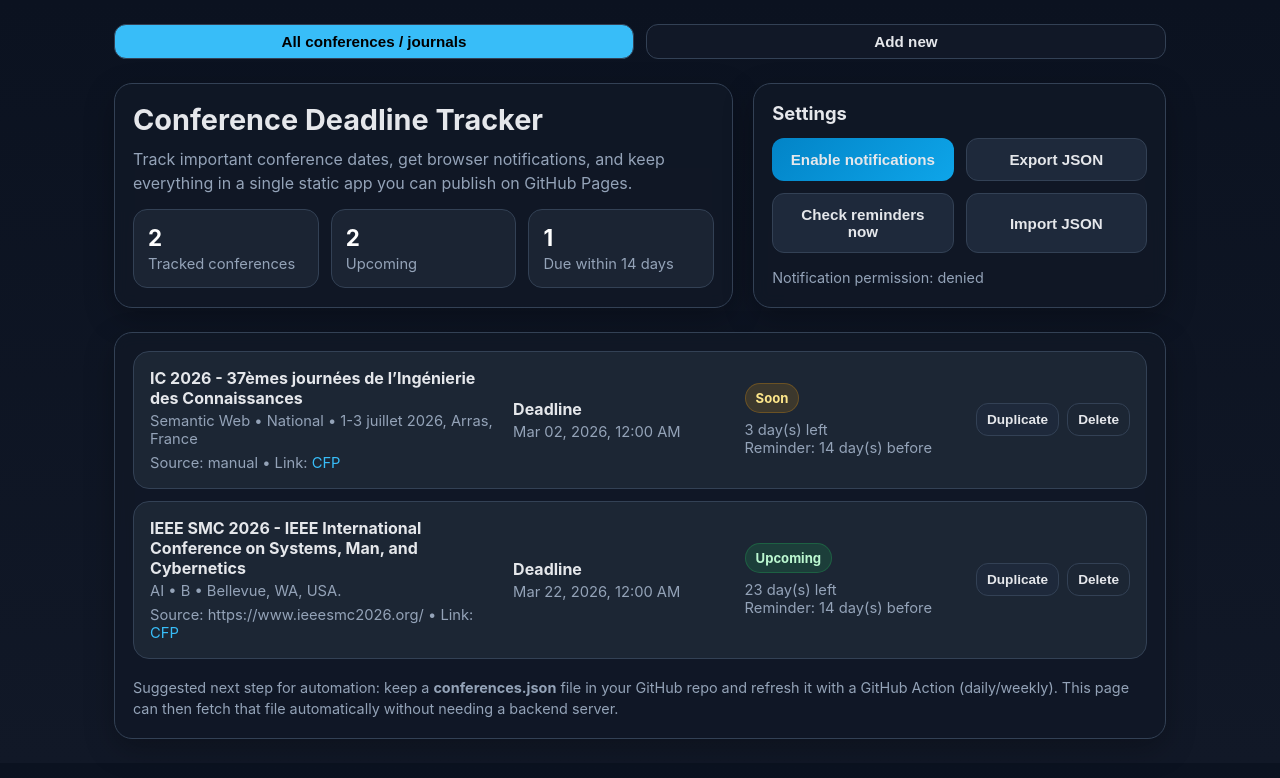
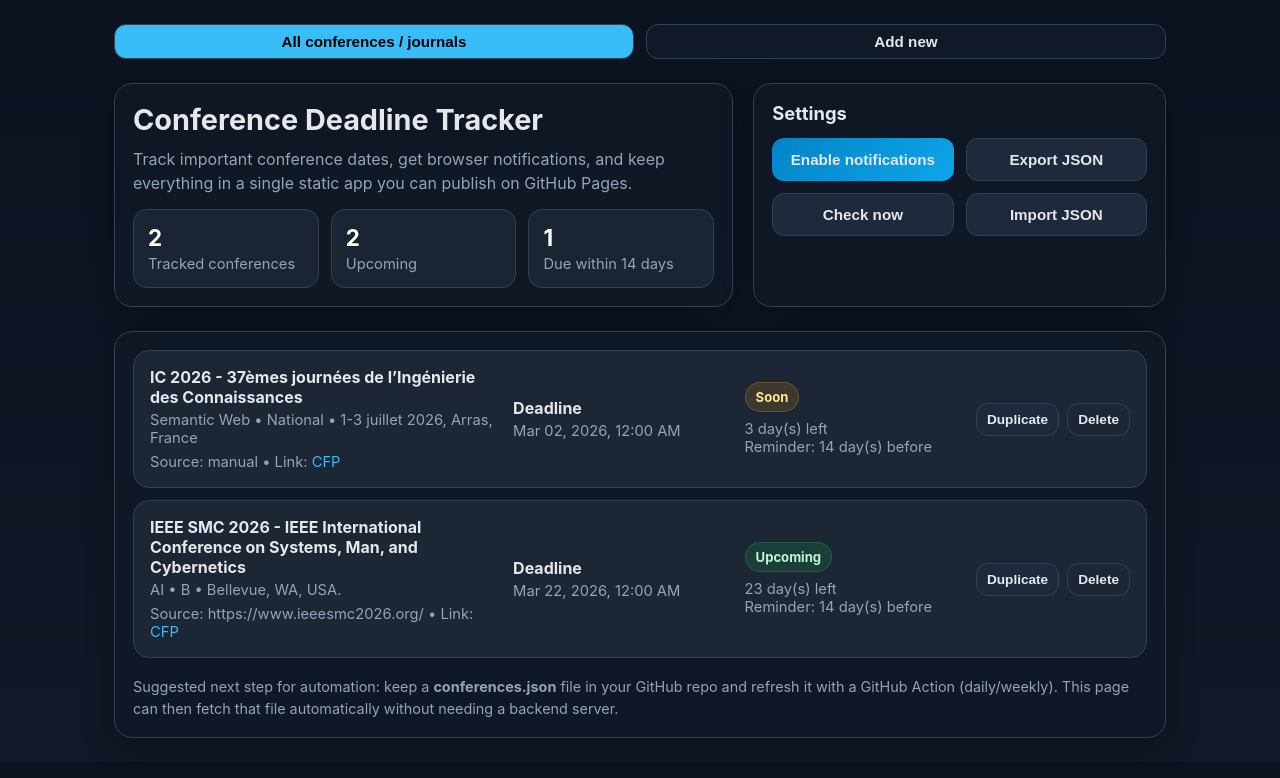
Before and after one commit to lengocluyen/lengocluyen.github.io, a Jekyll site: the page built from conferences.html, in a window 1280 px wide. Shown: the top 778 px of the page. Built offline with Jekyll 4.4.1, drawn with Linux system fonts in a browser that asks for light colours; some of the changed lines change nothing that is shown.

Commit message:
update 7

```diff
--- a/conferences.html
+++ b/conferences.html
@@ -275,7 +275,7 @@
           <div class="button-grid">
             <button id="enableNotifBtn">Enable notifications</button>
             <button class="secondary" id="exportBtn">Export JSON</button>
-            <button class="secondary" id="checkNowBtn">Check reminders now</button>
+            <button class="secondary" id="checkNowBtn">Check now</button>
             <button class="secondary" id="importBtn">Import JSON</button>
           </div>
           <p class="hint" id="notifStatus"></p>
@@ -550,13 +550,22 @@
     }
 
     function runReminderCheck() {
+      let foundCount = 0;
       conferences.forEach(conf => {
         const remaining = daysRemaining(conf.deadline);
         const notifyDays = Number(conf.notifyDays || 14);
         if (remaining >= 0 && remaining <= notifyDays) {
           maybeNotify(conf, remaining);
+          foundCount++;
         }
       });
+
+      // show feedback to user
+      const msg = `Reminder check complete. Found ${foundCount} conference(s) due soon.`;
+      els.notifStatus.textContent = msg;
+      setTimeout(() => {
+        els.notifStatus.textContent = '';
+      }, 3000);
     }
 
     function exportJson() {
```
